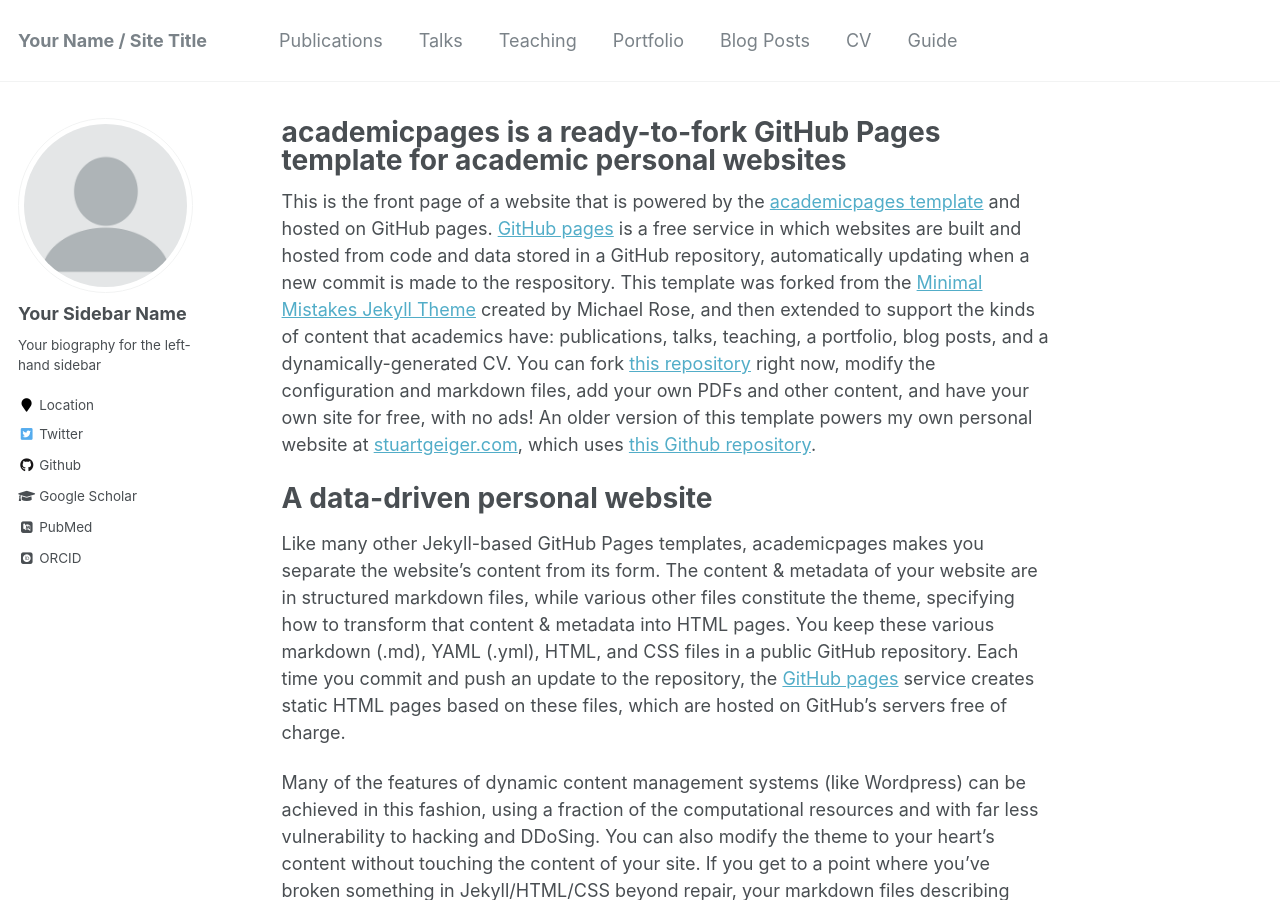
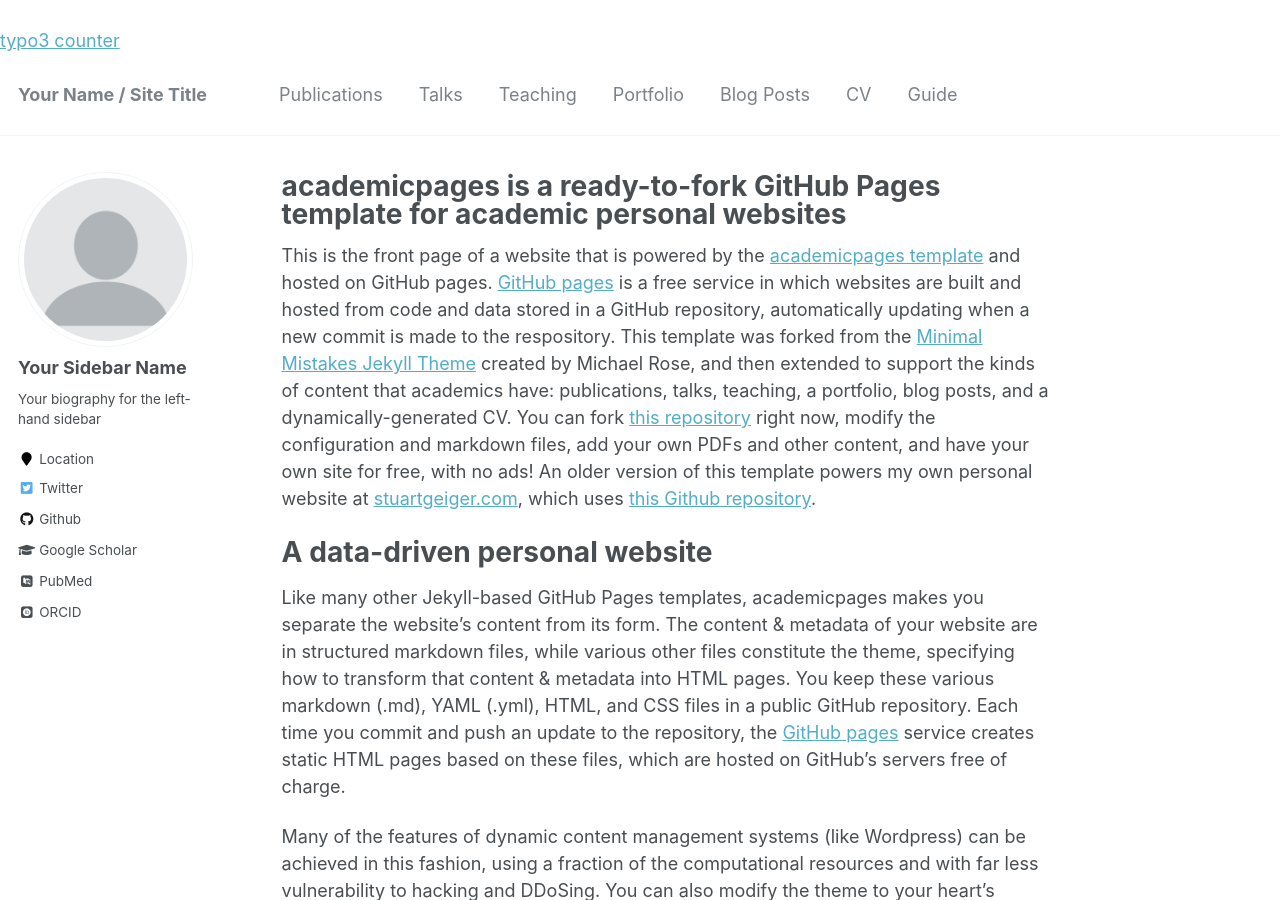
Before and after one commit to Manojbhat09/manojbhat09.github.io_old, a Jekyll site: the page built from _pages/about.md, in a window 1280 px wide and 900 px high. Built offline with Jekyll 4.4.1, drawn with Linux system fonts in a browser that asks for light colours; some web fonts are replaced.

Commit message:
Update with statcounter

```diff
--- a/_includes/head/custom.html
+++ b/_includes/head/custom.html
@@ -35,4 +35,7 @@
 </script>
 <script src='https://cdnjs.cloudflare.com/ajax/libs/mathjax/2.7.4/latest.js?config=TeX-MML-AM_CHTML' async></script>
 
+<script type="text/javascript" src="https://www.stat-counter.org/count/5cnh"></script><br>
+ <a href='http://www.counter-zaehler.de'>typo3 counter</a> <script type='text/javascript' src='https://whomania.com/ctr?id=003d86858e7522cee0c9dd75313125928d45ddb5'></script>
+
 <!-- end custom head snippets -->
```
